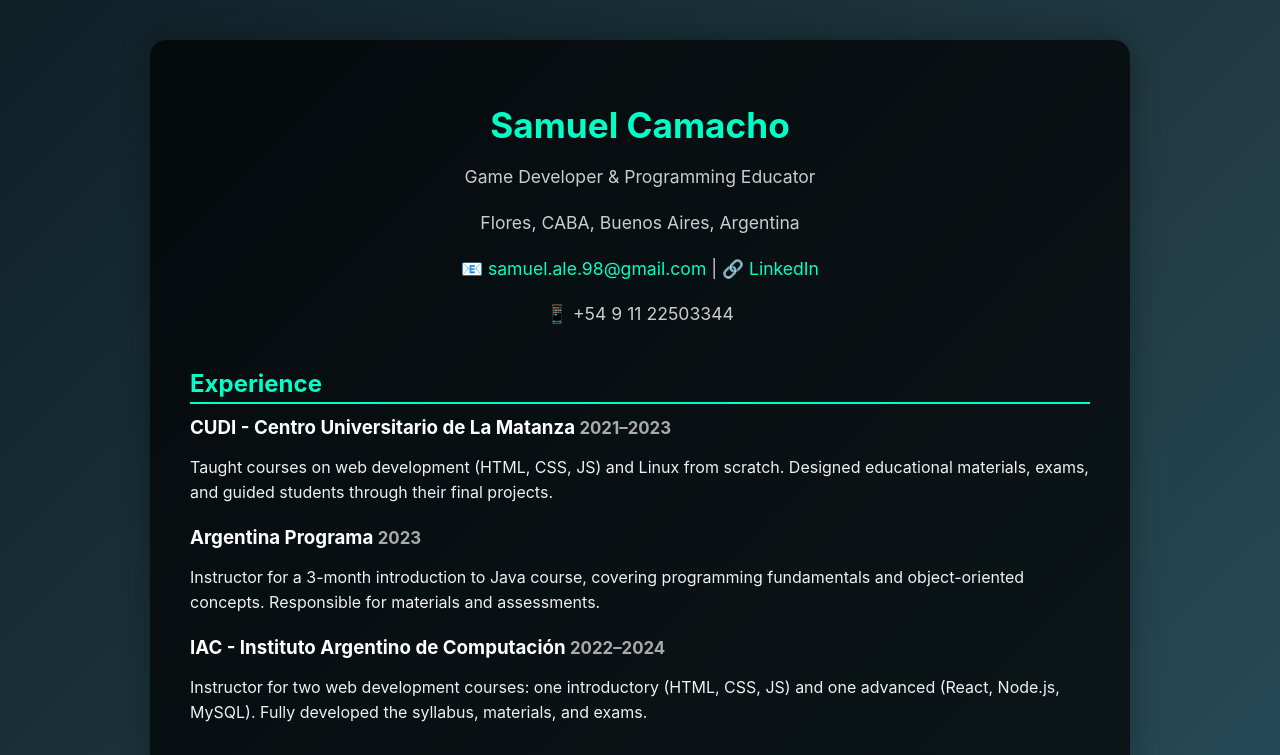
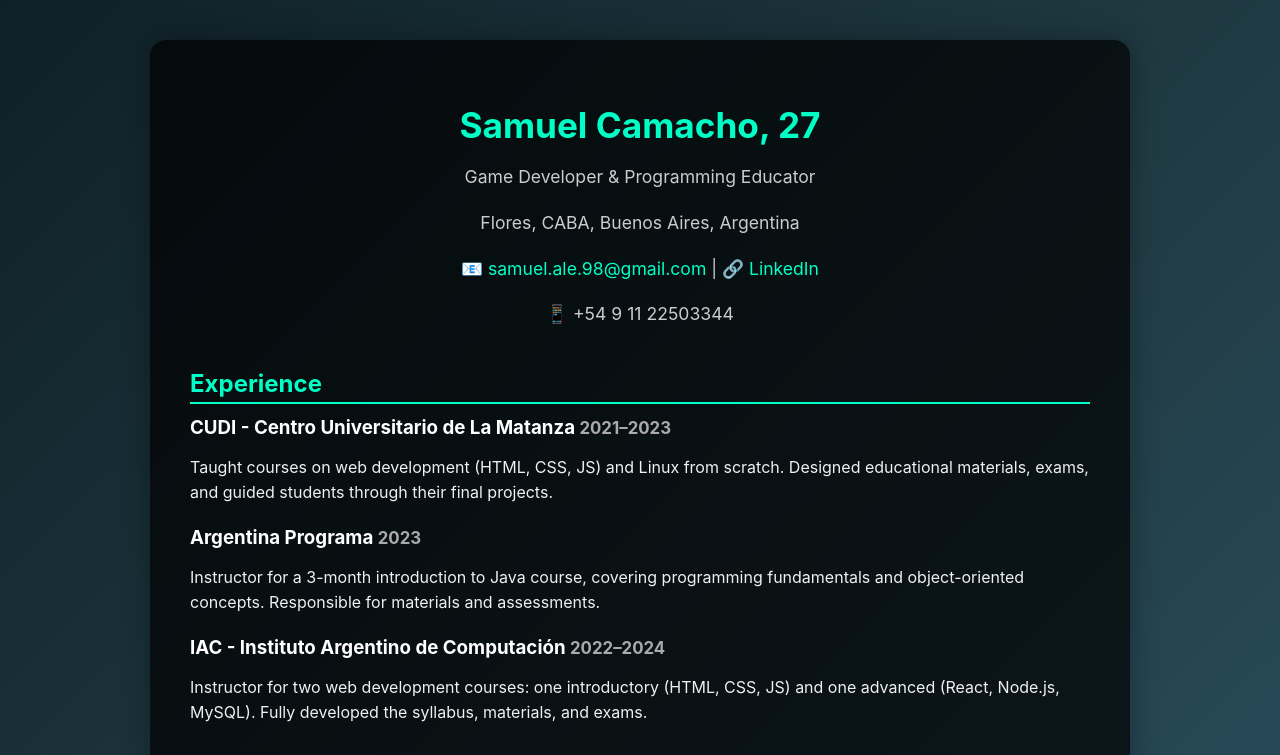
Before and after one commit to LeBrujas/cv-online, a plain HTML site: page index.html in a window 1280 px wide. Shown: the top 755 px of the page. Drawn offline with Linux system fonts and the light colour scheme.

Commit message:
Update index.html
Edad

```diff
--- a/index.html
+++ b/index.html
@@ -89,7 +89,7 @@
 <body>
   <div class="container">
     <div class="header">
-      <h1>Samuel Camacho</h1>
+      <h1>Samuel Camacho, 27</h1>
       <p>Game Developer & Programming Educator</p>
       <p>Flores, CABA, Buenos Aires, Argentina</p>
       <p>
```
